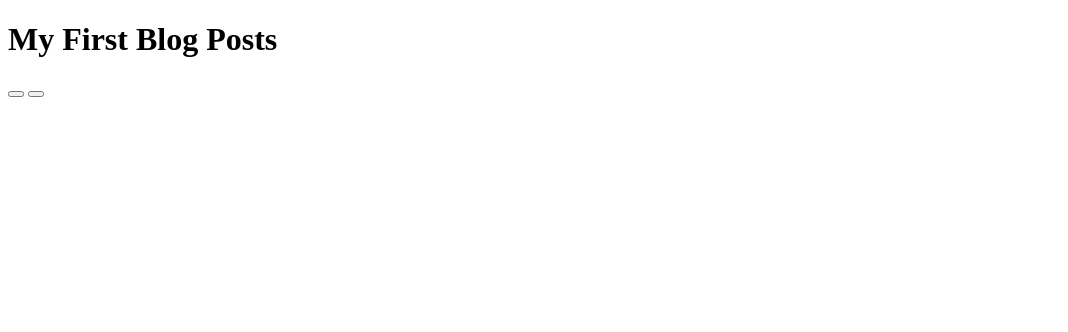
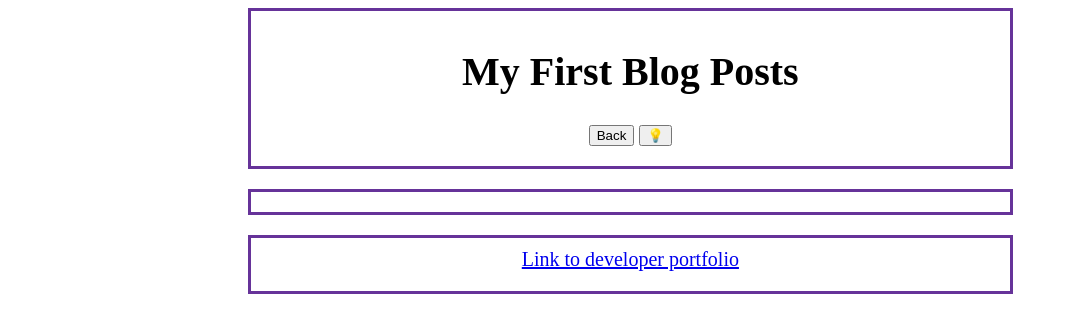
Before and after one commit to alarrabee/web-api-personal-blog, a plain HTML site: page blog.html in a window 1280 px wide. Shown: the whole page, without its empty margins (0-1068 px from the left). Drawn offline with Linux system fonts and the light colour scheme.

Commit message:
add blog css

```diff
--- a/assets/css/blog.css
+++ b/assets/css/blog.css
@@ -0,0 +1,30 @@
+header {
+    font-size: 20px;
+    border: solid rebeccapurple;
+    width: 60%;
+    text-align: center;
+    margin-left: 19%;
+    padding-top: 10px;
+    padding-bottom: 20px;
+    margin-bottom: 20px;
+}
+
+div {
+    border: solid rebeccapurple;
+    width: 60%;
+    text-align: center;
+    margin-left: 19%;
+    margin-bottom: 20px;
+    margin-bottom: 20px;
+    padding-bottom: 20px;
+}
+
+footer {
+    border: solid rebeccapurple;
+    width: 60%;
+    text-align: center;
+    font-size: 20px;
+    margin-left: 19%;
+    padding-top: 10px;
+    padding-bottom: 20px;
+}
--- a/assets/css/form.css
+++ b/assets/css/form.css
@@ -1,5 +1,3 @@
-
-
 h1 {
     font-size: 40px;
     text-align: center;
--- a/blog.html
+++ b/blog.html
@@ -10,8 +10,8 @@
 
     <header>
         <h1>My First Blog Posts</h1>
-        <button></button> <!-- add back button-->
-        <button></button> <!-- add light/dark button-->
+        <button>Back</button> <!-- add back button-->
+        <button>💡</button> <!-- add light/dark button-->
     </header>
 
     <main>
@@ -19,7 +19,7 @@
     </main>
 
     <footer>
-        <a href="https://alarrabee.github.io/advanced-css-portfolio/"></a>
+        <a href="https://alarrabee.github.io/advanced-css-portfolio/">Link to developer portfolio</a>
     </footer>
 
 </body>
```
